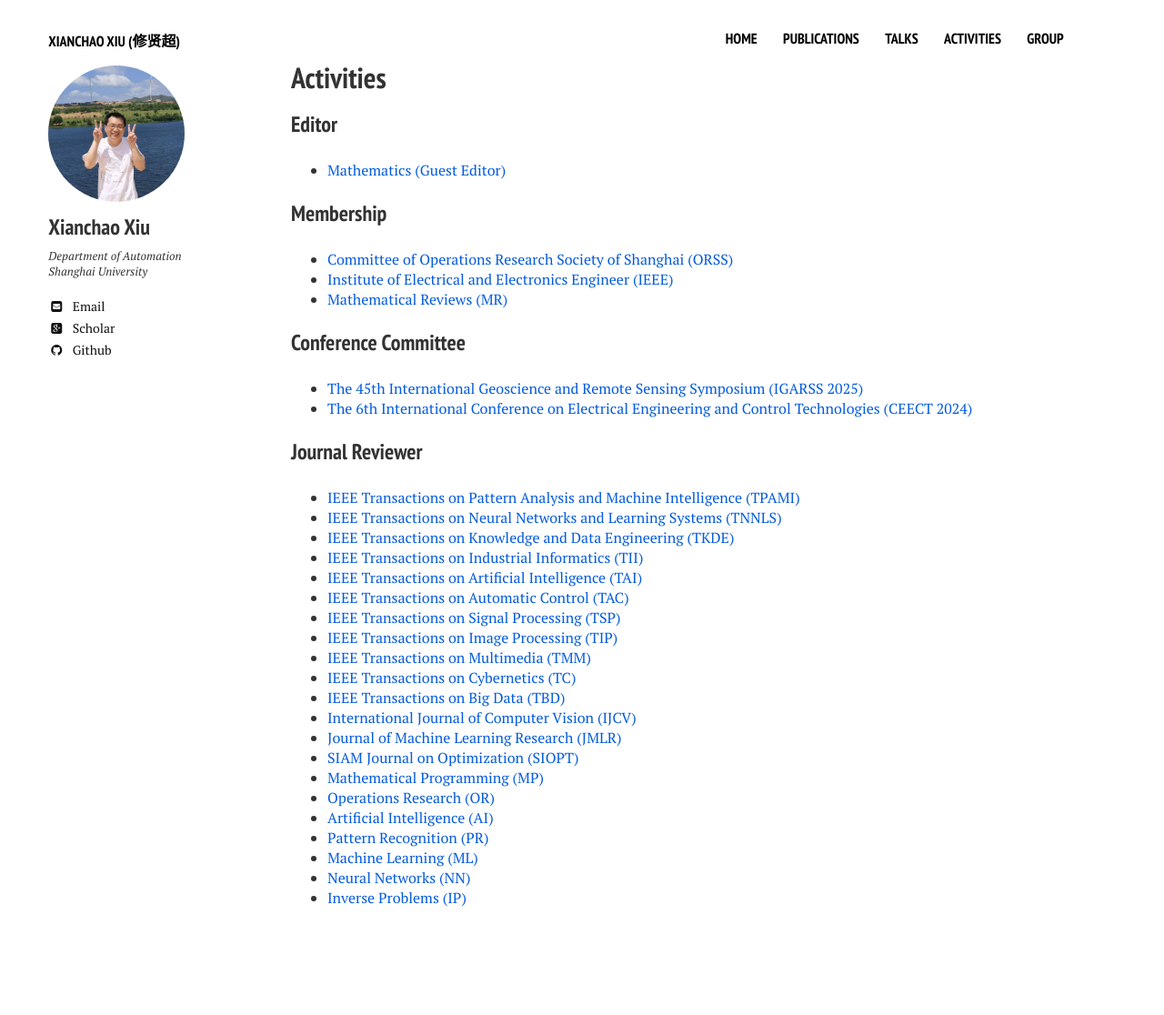
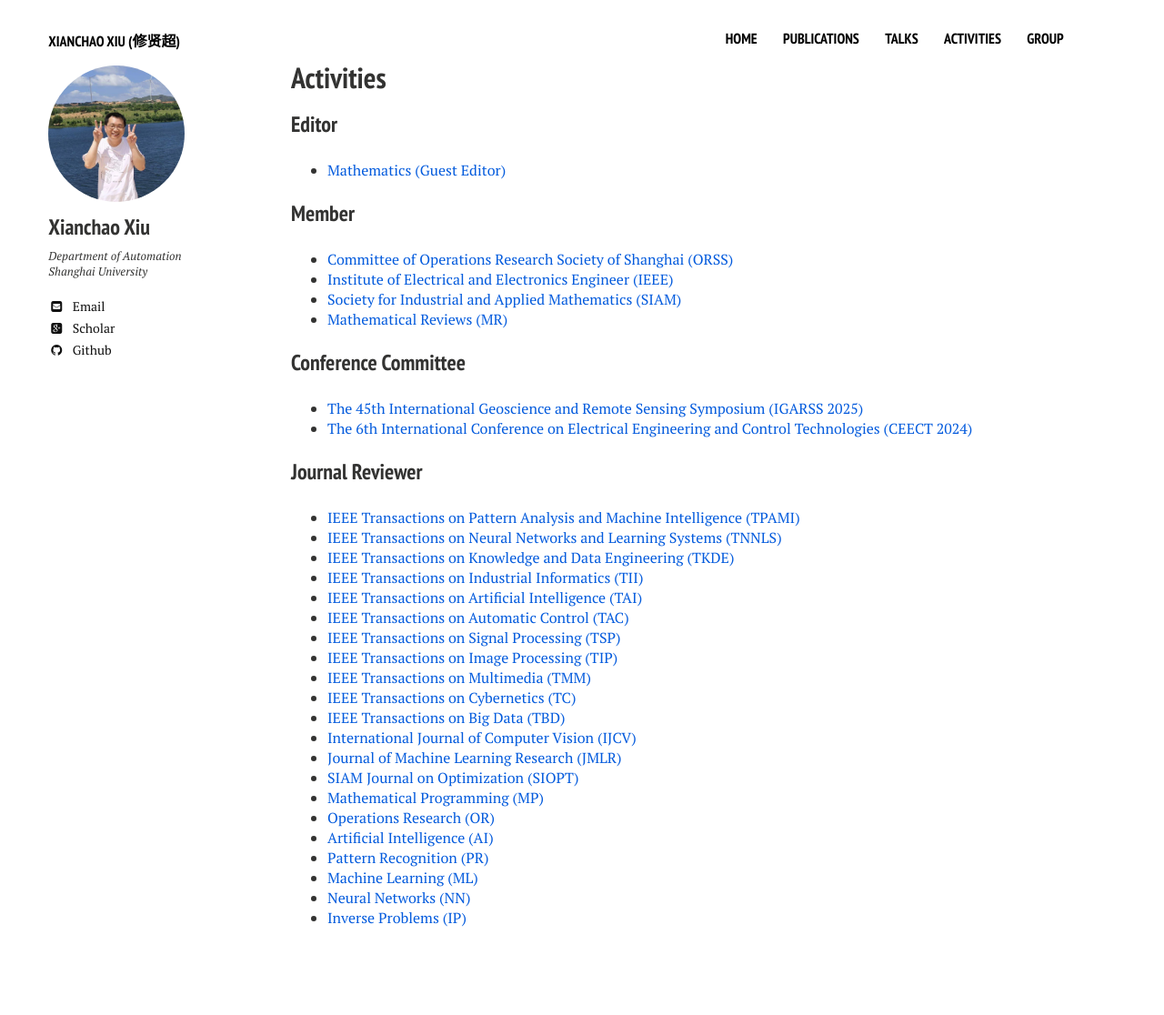
Before and after one commit to xianchaoxiu/xianchaoxiu.github.io, a Jekyll site: the page built from activities/index.md, in a window 1280 px wide. Shown: the whole page at 91% size. Built offline with Jekyll 4.4.1, drawn with Linux system fonts in a browser that asks for light colours; nearby versions of some CDN libraries; before the commit the page ends 1094 px from its top, so only the background shows below that.

Commit message:
Update index.md

```diff
--- a/activities/index.md
+++ b/activities/index.md
@@ -13,9 +13,10 @@ share: false
 
 
 
-### Membership
+### Member
 * <a href="http://www.shorsc.org.cn/" class="textlink" target="_blank">Committee of Operations Research Society of Shanghai (ORSS)</a> <br>
 * <a href="https://www.ieee.org/" class="textlink" target="_blank">Institute of Electrical and Electronics Engineer (IEEE)</a> <br>
+* <a href="https://www.siam.org/" class="textlink" target="_blank">Society for Industrial and Applied Mathematics (SIAM)</a> <br>
 * <a href="https://www.ams.org/mr-database" class="textlink" target="_blank">Mathematical Reviews (MR)</a> <br>
 
 
```
